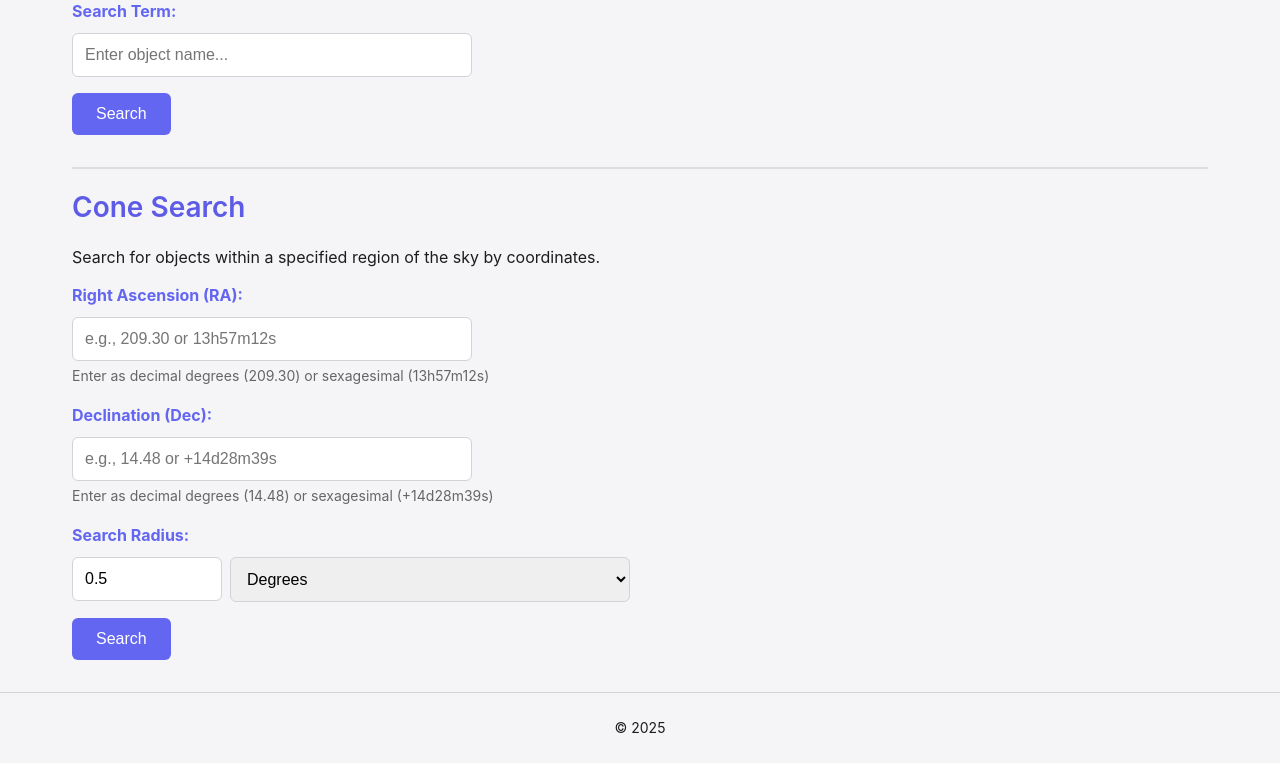
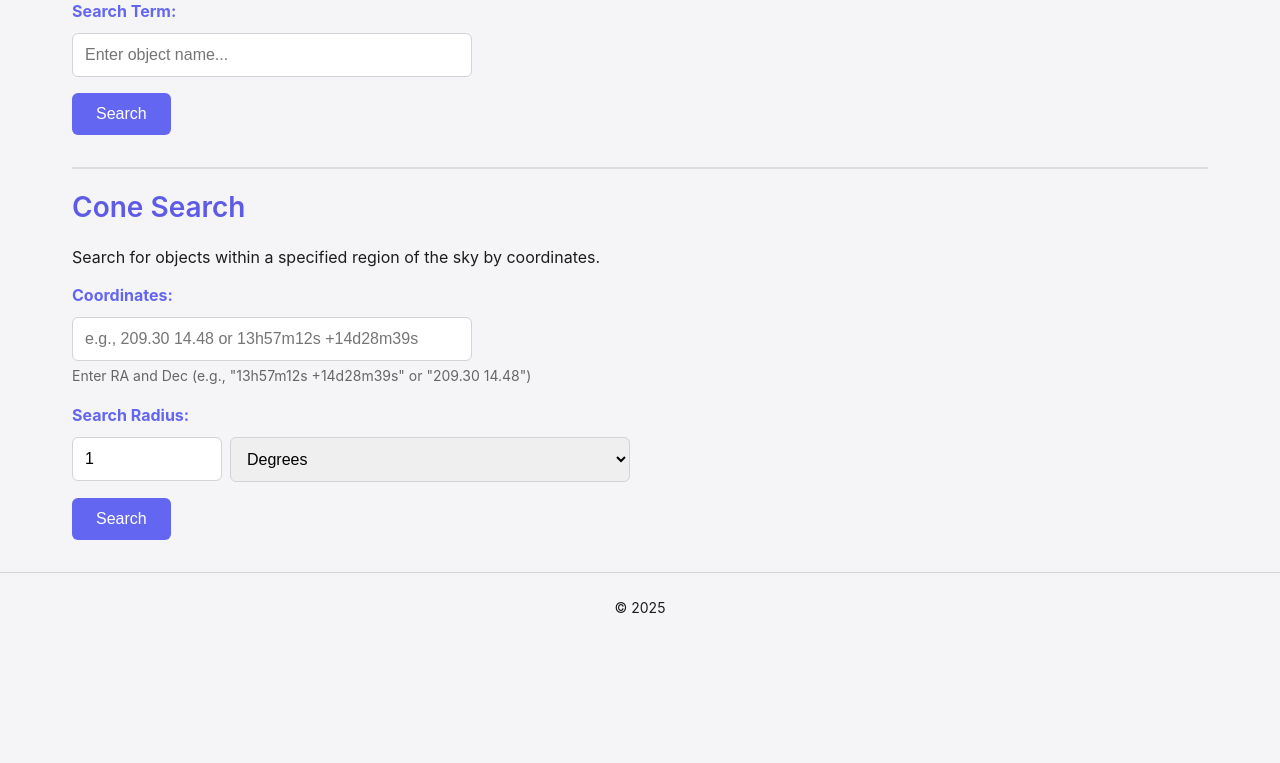
Before and after one commit to dr-rodriguez/Astro-Web, a FastAPI app: page /search in a window 1280 px wide. Shown: the part 305-1068 px from the top of the page. After the commit the page ends 918 px from the top, so only its background shows below. Run offline with FastAPI, Linux system fonts and the light colour scheme.

Commit message:
fixing bugs

```diff
--- a/src/main.py
+++ b/src/main.py
@@ -72,24 +72,22 @@ async def search_api_endpoint(query: str = Form(...)):
 @app.post("/search/cone-results", response_class=HTMLResponse)
 async def cone_search_results_page(
     request: Request,
-    ra: str = Form(...),
-    dec: str = Form(...),
+    coordinates: str = Form(...),
     radius: str = Form(...),
     radius_unit: str = Form(...)
 ):
     """Cone search results page."""
-    return await web.cone_search_results(request, ra, dec, radius, radius_unit)
+    return await web.cone_search_results(request, coordinates, radius, radius_unit)
 
 
 @app.post("/api/search/cone")
 async def cone_search_api_endpoint(
-    ra: str = Form(...),
-    dec: str = Form(...),
+    coordinates: str = Form(...),
     radius: str = Form(...),
     radius_unit: str = Form(...)
 ):
     """API endpoint for programmatic cone search access."""
-    return await web.cone_search_api(ra, dec, radius, radius_unit)
+    return await web.cone_search_api(coordinates, radius, radius_unit)
 
 
 @app.get("/{path:path}", response_class=HTMLResponse)
--- a/src/routes/web.py
+++ b/src/routes/web.py
@@ -11,7 +11,7 @@ from fastapi import Request, Form, HTTPException
 from fastapi.templating import Jinja2Templates
 
 from src.database.sources import get_all_sources, get_source_inventory
-from src.database.query import search_objects, parse_coordinate_to_decimal, convert_radius_to_degrees, cone_search
+from src.database.query import search_objects, parse_coordinates_string, convert_radius_to_degrees, cone_search
 from src.visualizations.scatter import create_scatter_plot
 from src.config import get_source_url
 
@@ -224,8 +224,7 @@ async def search_api(query: str = Form(...)):
 
 async def cone_search_results(
     request: Request,
-    ra: str = Form(...),
-    dec: str = Form(...),
+    coordinates: str = Form(...),
     radius: str = Form(...),
     radius_unit: str = Form(...)
 ):
@@ -236,9 +235,8 @@ async def cone_search_results(
 
 
     try:
-        # Parse coordinates
-        ra_decimal = parse_coordinate_to_decimal(ra, is_ra=True)
-        dec_decimal = parse_coordinate_to_decimal(dec, is_ra=False)
+        # Parse coordinates from single string
+        ra_decimal, dec_decimal = parse_coordinates_string(coordinates)
 
         # Convert and validate radius
         radius_degrees = convert_radius_to_degrees(radius, radius_unit)
@@ -259,13 +257,12 @@ async def cone_search_results(
 
         return templates.TemplateResponse("search_results.html", {
             "request": request,
-            "query_text": f"RA={ra}, Dec={dec}, Radius={radius} {radius_unit}",
+            "query_text": f"Coords={coordinates}, Radius={radius} {radius_unit}",
             "results": formatted_results,
             "total_count": len(formatted_results),
             "execution_time": f"{execution_time:.3f}",
             "warning": warning,
-            "ra_input": ra,
-            "dec_input": dec,
+            "coordinates_input": coordinates,
             "radius_value": radius,
             "radius_unit": radius_unit,
             **nav_context
@@ -282,7 +279,7 @@ async def cone_search_results(
         # Database errors - return results page with error
         return templates.TemplateResponse("search_results.html", {
             "request": request,
-            "query_text": f"RA={ra}, Dec={dec}",
+            "query_text": f"Coords={coordinates}",
             "error": f"An error occurred during search: {e}",
             "results": [],
             "total_count": 0,
@@ -292,16 +289,14 @@ async def cone_search_results(
 
 
 async def cone_search_api(
-    ra: str = Form(...),
-    dec: str = Form(...),
+    coordinates: str = Form(...),
     radius: str = Form(...),
     radius_unit: str = Form(...)
 ):
     """API endpoint for programmatic cone search access"""
     try:
         # Parse and validate inputs
-        ra_decimal = parse_coordinate_to_decimal(ra, is_ra=True)
-        dec_decimal = parse_coordinate_to_decimal(dec, is_ra=False)
+        ra_decimal, dec_decimal = parse_coordinates_string(coordinates)
         radius_degrees = convert_radius_to_degrees(radius, radius_unit)
 
         # Execute search
@@ -318,8 +313,7 @@ async def cone_search_api(
         return {
             "results": formatted_results,
             "total_count": len(formatted_results),
-            "ra_input": ra,
-            "dec_input": dec,
+            "coordinates_input": coordinates,
             "radius_value": radius,
             "radius_unit": radius_unit,
             "search_time": datetime.now().isoformat(),
--- a/src/templates/search.html
+++ b/src/templates/search.html
@@ -25,21 +25,15 @@
 
 <form method="post" action="/search/cone-results" id="coneSearchForm">
   <div class="form-group">
-    <label for="ra">Right Ascension (RA):</label>
-    <input type="text" id="ra" name="ra" placeholder="e.g., 209.30 or 13h57m12s" required>
-    <small>Enter as decimal degrees (209.30) or sexagesimal (13h57m12s)</small>
-  </div>
-
-  <div class="form-group">
-    <label for="dec">Declination (Dec):</label>
-    <input type="text" id="dec" name="dec" placeholder="e.g., 14.48 or +14d28m39s" required>
-    <small>Enter as decimal degrees (14.48) or sexagesimal (+14d28m39s)</small>
+    <label for="coordinates">Coordinates:</label>
+    <input type="text" id="coordinates" name="coordinates" placeholder="e.g., 209.30 14.48 or 13h57m12s +14d28m39s" required>
+    <small>Enter RA and Dec (e.g., "13h57m12s +14d28m39s" or "209.30 14.48")</small>
   </div>
 
   <div class="form-group">
     <label for="radius">Search Radius:</label>
     <div style="display: flex; gap: 0.5rem; align-items: center;">
-      <input type="number" id="radius" name="radius" step="0.001" min="0" required style="max-width: 150px;" value="0.5">
+      <input type="number" id="radius" name="radius" step="0.001" min="0" required style="max-width: 150px;" value="1">
       <select id="radius_unit" name="radius_unit" required>
         <option value="arcseconds">Arcseconds</option>
         <option value="arcminutes">Arcminutes</option>
@@ -61,11 +55,10 @@ document.getElementById('searchForm').addEventListener('submit', function(e) {
 });
 
 document.getElementById('coneSearchForm').addEventListener('submit', function(e) {
-  const ra = document.getElementById('ra').value.trim();
-  const dec = document.getElementById('dec').value.trim();
+  const coordinates = document.getElementById('coordinates').value.trim();
   const radius = document.getElementById('radius').value.trim();
 
-  if (!ra || !dec || !radius) {
+  if (!coordinates || !radius) {
     e.preventDefault();
     alert('Please fill in all required fields');
   }
```
Also changed, not shown: src/database/query.py (+23 -38 lines).
